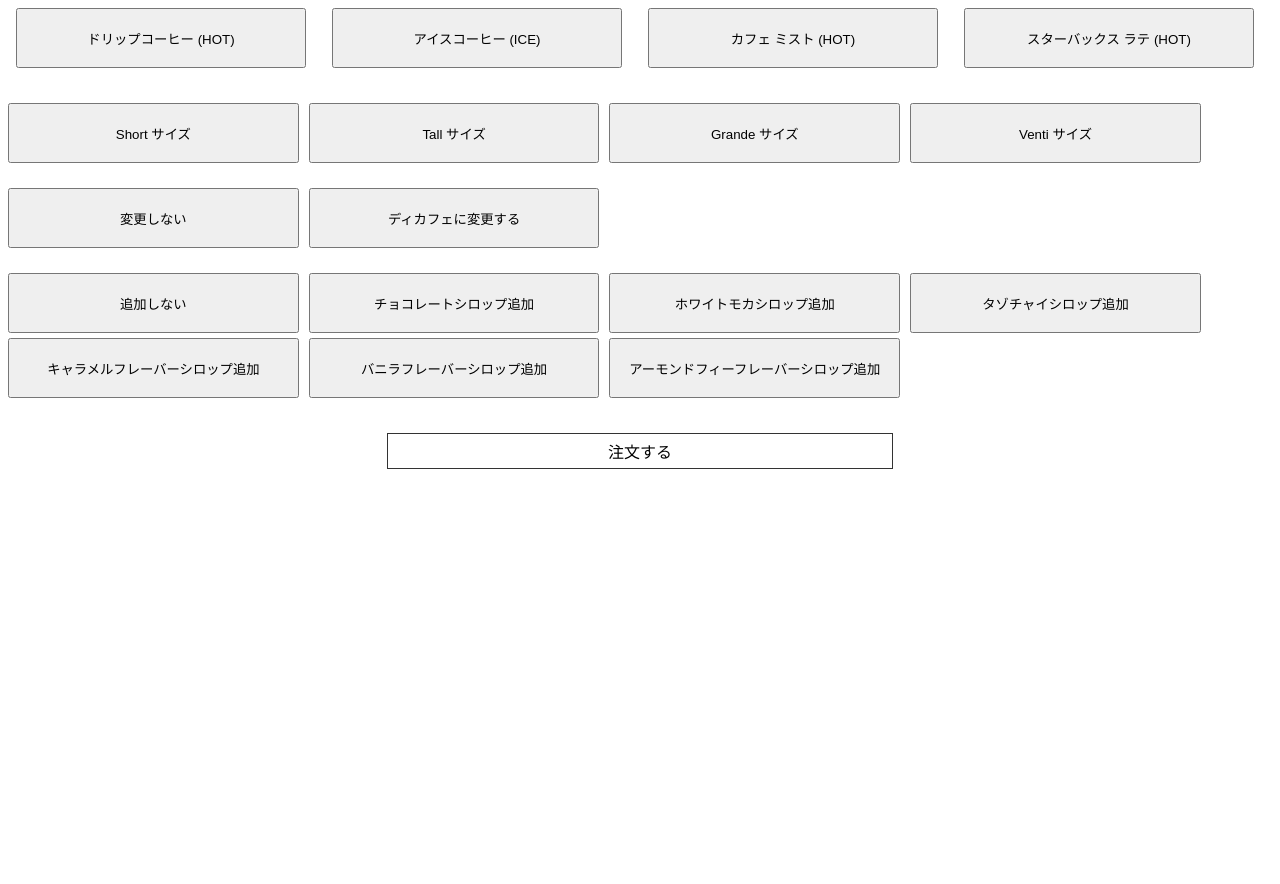
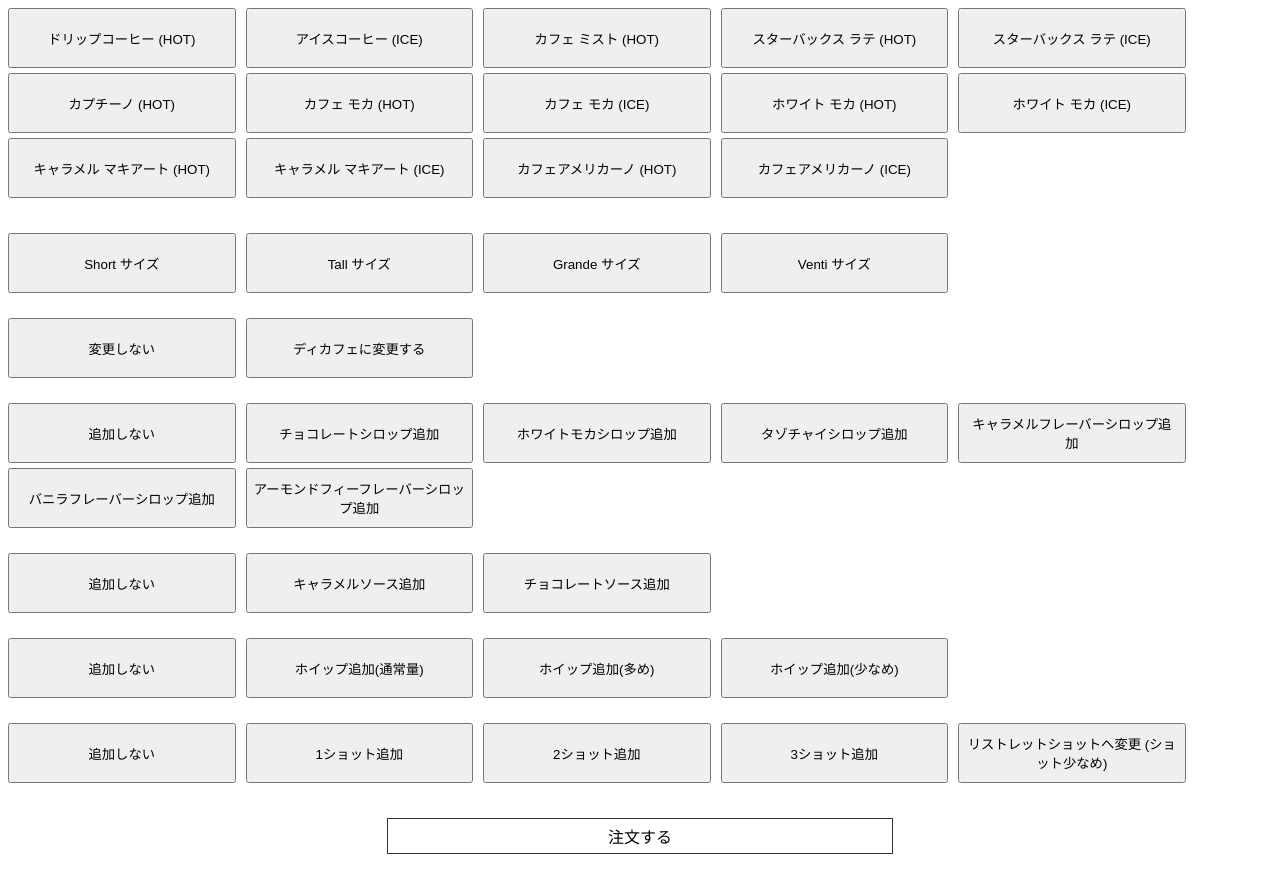
Before and after one commit to kotaro-caffeinism/starbucks-customize, a website with bundled scripts: page index.html in a window 1280 px wide. Both pictures are taken after a click on the button "ドリップコーヒー (HOT)". Before the commit the page ends 800 px from the top, so only its background shows below. Built offline with nearby package versions, Linux system fonts and the light colour scheme.

Commit message:
feat: dataの情報をwindowオブジェクトに追加

```diff
--- a/data/beverages.json
+++ b/data/beverages.js
@@ -1,4 +1,4 @@
-[
+window.drinks = [
   {
     "drinkId": "1",
     "name": "ドリップコーヒー (HOT)",
--- a/data/questions.json
+++ b/data/questions.js
@@ -1,4 +1,4 @@
-[
+window.questions = [
   {
     "type": "size",
     "choices": ["Short サイズ", "Tall サイズ", "Grande サイズ", "Venti サイズ"],
--- a/index.html
+++ b/index.html
@@ -5,13 +5,14 @@
   <meta http-equiv="X-UA-Compatible" content="IE=edge">
   <meta name="viewport" content="width=device-width, initial-scale=1.0">
   <link rel="stylesheet" href="styles/index.css">
+  <script src="data/beverages.js"></script>
+  <script src="data/questions.js"></script>
   <title>starbucks customize</title>
 </head>
 <body>
   <main id="main">
   </main>
   <div id="submit">注文する</div>
-  <script src="js/index.js"></script>
-  <script src="js/kotaro.js"></script>
+  <script type="module" src="src/index.js"></script>
 </body>
 </html>
--- a/js/kotaro.js
+++ /dev/null
@@ -1,79 +0,0 @@
-function getDrink() {
-  return [
-    {
-      "id": "1",
-      "name": "ドリップコーヒー (HOT)",
-      "name_en": "Drip coffee",
-      "price": ["290", "330", "370", "410"],
-      // "type": ["size", "decaf", "syrup", "source", "hot"]
-      "type": ["size", "decaf", "syrup"]
-    },
-    {
-      "id": "2",
-      "name": "アイスコーヒー (ICE)",
-      "name_en": "Ice Coffee",
-      "price": ["290", "330", "370", "410"],
-      "type": ["size", "decaf", "syrup", "source","ice"]
-    },
-    {
-      "id": "3",
-      "name": "カフェ ミスト (HOT)",
-      "name_en": "Caffè Misto",
-      "price": ["340", "380", "420", "460"],
-      "type": []
-    },
-    {
-      "id": "4",
-      "name": "スターバックス ラテ (HOT)",
-      "name_en": "Starbucks Latte",
-      "price": ["340", "380", "420", "460"],
-      "type": []
-    }
-  ]
-}
-
-function getCustomize(id) {
-  console.log("getCustomize", id);
-  if (id === "size") {
-    return {
-      "type": "size",
-      "choices": ["Short サイズ", "Tall サイズ", "Grande サイズ", "Venti サイズ"],
-      "name": ["Short", "Tall", "Grande", "Venti"],
-      "nameOder": 1
-    }
-  } else if (id === "decaf") {
-    return {
-      "type": "decaf",
-      "choices": ["変更しない", "ディカフェに変更する"],
-      "name": ["", "ディカフェ"],
-      "nameOder": 2,
-      "price": [0, 50]
-    }
-  } else if (id === "syrup") {
-    return {
-      "type": "syrup",
-      "choices": [
-        "追加しない",
-        "チョコレートシロップ追加",
-        "ホワイトモカシロップ追加",
-        "タゾチャイシロップ追加",
-        "キャラメルフレーバーシロップ追加",
-        "バニラフレーバーシロップ追加",
-        "アーモンドフィーフレーバーシロップ追加"
-      ],
-      "name": [
-        "",
-        "チョコレートシロップ",
-        "ホワイトモカシロップ",
-        "タゾチャイシロップ",
-        "キャラメルフレーバーシロップ",
-        "バニラフレーバーシロップ",
-        "アーモンドフィーフレーバーシロップ"
-      ],
-      "nameOder": 5,
-      "price": [0, 50, 50, 50, 50, 50, 50]
-    }
-  }
-}
-
-// ---------------------
--- a/src/Beverages.js
+++ b/src/Beverages.js
@@ -1,10 +1,5 @@
-import fs from "fs";
-
-const jsonDrinks = fs.readFileSync("./data/beverages.json");
-const drinks = JSON.parse(jsonDrinks);
-
-const jsonQuestions = fs.readFileSync("./data/questions.json");
-const questions = JSON.parse(jsonQuestions);
+const drinks = window.drinks;
+const questions = window.questions;
 
 class Beverage {
   constructor(id, name, price) {
@@ -118,7 +113,7 @@
   drinks[13].type
 );
 
-export class Shop {
+export default class Shop {
   constructor() {
     this.beverages = [
       dripCoffee,
--- a/js/index.js
+++ b/src/index.js
@@ -1,12 +1,14 @@
+import Shop from "./Beverages.js";
 const main = document.getElementById("main");
 
 window.onload = () => {
+  const shop = new Shop()
+  console.log(shop);
   const drinkBtnWrap = document.createElement("div");
   drinkBtnWrap.setAttribute("id", "button-wrap__drink")
   main.appendChild(drinkBtnWrap);
   // 1. ドリンク取得
-  const drinkData = getDrink();
-  console.log(drinkData);
+  const drinkData = shop.getAllBeverages();
   createButton(drinkData, drinkBtnWrap);
 
   // 2. ドリンクに応じたカスタマイズ
@@ -14,12 +16,15 @@
     const drinkId = e.target.dataset.name;
     const targetDrink = drinkData[drinkId];
 
+    shop.chooseBeverages(targetDrink.id);
+    console.log(shop);
+
     const customizeBtnWrap = document.createElement("div");
     customizeBtnWrap.setAttribute("id", "button-wrap__customize")
     main.appendChild(customizeBtnWrap);
 
     targetDrink.type.forEach(type => {
-      const customizeData = getCustomize(type);
+      const customizeData = shop.getCustomizes(type);
       console.log(customizeData);
 
       createCustomizeButton(customizeData.choices, customizeBtnWrap);
@@ -37,7 +42,6 @@
 function createButton(items, parent) {
   items.forEach((item, i) => {
     const btn = document.createElement("button");
-    console.log(item);
     btn.setAttribute("id", item.id)
     btn.setAttribute("class", "button-wrap__button")
     btn.dataset.name = i;
@@ -45,6 +49,7 @@
     parent.appendChild(btn);
   })
 }
+
 function createCustomizeButton(items, parent) {
   const btnWrap = document.createElement("div");
     btnWrap.setAttribute("class", "button-wrap__customize")
--- a/styles/index.css
+++ b/styles/index.css
@@ -1,7 +1,7 @@
 #button-wrap,
-#button-wrap__drink {
+#button-wrap__drink,
+.button-wrap__customize {
   display: flex;
-  justify-content: space-around;
   flex-wrap: wrap
 }
 #submit {
@@ -15,12 +15,10 @@
   border: none;
 }
 .button-wrap__customize {
-  display: flex;
-  flex-wrap: wrap;
   margin-bottom: 20px;
 }
 .button-wrap__button {
-  width: 23%;
+  width: 18%;
   height: 60px;
   margin-right: 10px;
   margin-bottom: 5px;
```
Also changed, not shown: .eslintrc.cjs.
